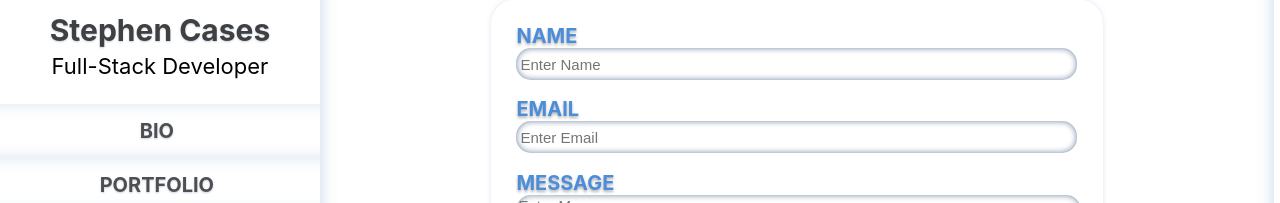
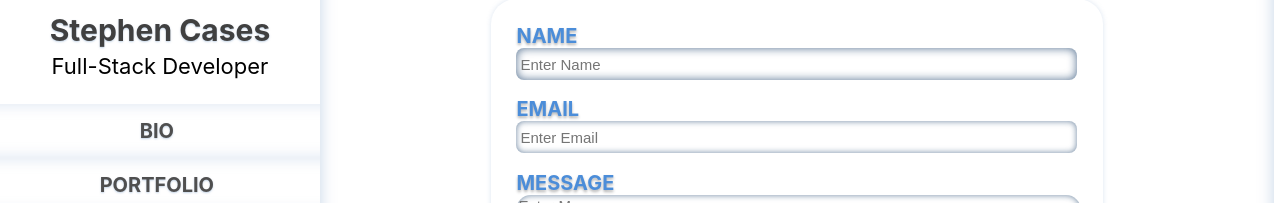
Before and after one commit to builtforsomethingbigger/stephencases.com, a React (Create React App) app: page /contact in a window 1280 px wide. In both pictures the pointer is over the input "Enter Name". Shown: the part 262-465 px from the top of the page. Built offline with nearby package versions, Linux system fonts and the light colour scheme; no server answers.

Commit message:
Contact input styles updated

```diff
--- a/src/styles/Contact.css
+++ b/src/styles/Contact.css
@@ -37,8 +37,11 @@ input{
     font-size: 15px;
     padding-left: 4px;
     border: none;
-    border-radius: 15px;
+    border-radius: 8px;
     box-shadow: inset 0px 0px 6px rgba(10, 50, 95, 0.6);
+}
+input:hover{
+    box-shadow: inset 0px 0px 10px rgba(10, 50, 95, 0.7);
 }
 .msg-input{
     width: 98%;
```
